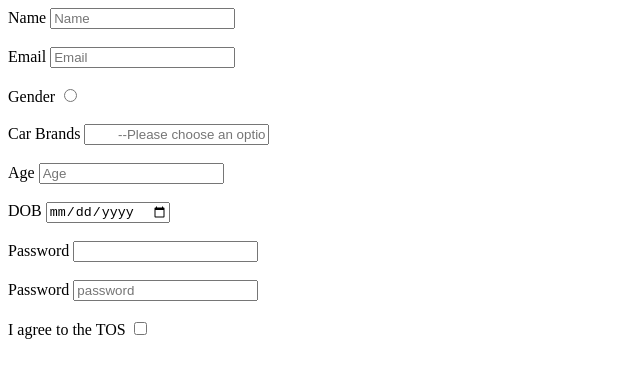
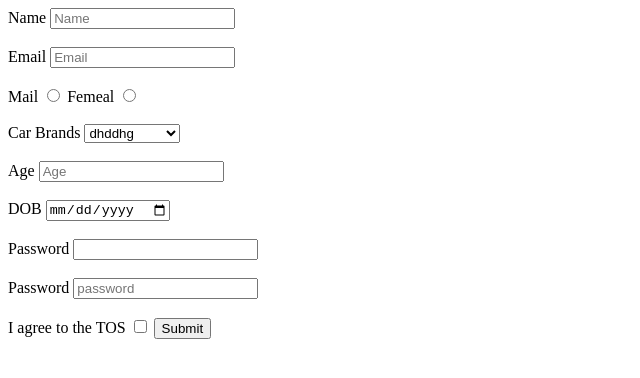
Before and after one commit to acciojob/signup-form-car-swasti2611, a website: page main.html in a window 1280 px wide. Shown: the whole page, without its empty margins (0-640 px from the left). Drawn offline with Linux system fonts and the light colour scheme.

Commit message:
created a submission

```diff
--- a/main.html
+++ b/main.html
@@ -8,52 +8,63 @@
 
 <body>
 	<!-- the entire body must be written by student -->
-	<form>
-    <label>Name</label>
+	<form method="post">
+    <label for="name">Name</label>
 	<input type="Text" id="name" Placeholder="Name" required>
 </br>
 
 </br>
 
-	 <label>Email</label>
+	 <labe for="email"l>Email</label>
 	<input type="Email" id="email" Placeholder="Email" required>
 
 </br>
 
 </br>
 
-<label>Gender</label>
-	<input type="radio" id="gender_m,gender_f"  required>
+<label for="gender_m">Mail</label>
+
+	<input type="radio" name="gender" id="gender_m"  required>
+
+		 <label for="gender_f">Femeal</label>
+	<input type="radio" name="gender" id="gender_f"  required>
 
 </br>
 
 </br>
 
 <label>Car Brands</label>
-	<input type="Select" id="cars" required Placeholder="	--Please choose an option--">
+  <select id="cars" required Placeholder="	--Please choose an option--">
+	  <option>
+		  dhddhg
+	  </option>
+	  <option>ndnddbhdbv
+	  </option>
+  </select>
+
 </br>
 
 </br>
 
-<label>Age</label>
+<label for="age">Age</label>
 	<input type="Number" id="age" Placeholder="Age" required>
 </br>
 </br>
 
-<label>DOB</label>
+<label for="dob">DOB</label>
 	<input type="Date" id="dob"  required>
 </br>
 
 </br>
 
-<label>Password</label>
-	<input type="Tel" id="Tel" Placeholder=""xxx-xxx-xxxx" required>
+<label for="tel">Password</label>
+	<input type="tel" id="tel" Placeholder=""xxx-xxx-xxxx" required>
 </br>
 
 </br>
 
 
-<label>Password</label>
+<label for="password">Password</label>
 	<input type="Password" id="password" Placeholder="password" required>
 
 </br>
@@ -61,9 +72,10 @@
 </br>
 
 
-<label>I agree to the TOS</label>
+<label for="tos">I agree to the TOS</label>
 	<input type="Checkbox" id="tos"  required>
 
+		 <button>Submit</button>
 	</form>
     <script type="text/javascript" src="./script.js">
 </script>
```
